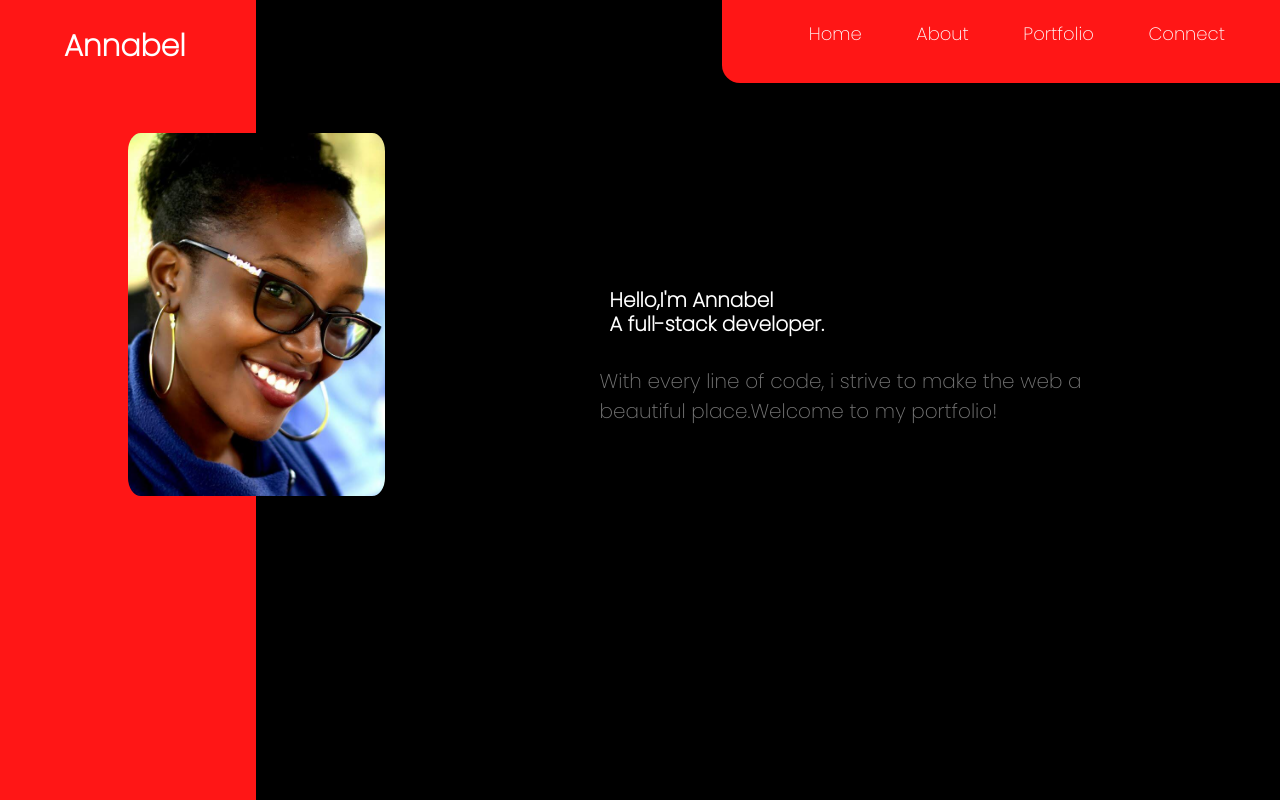
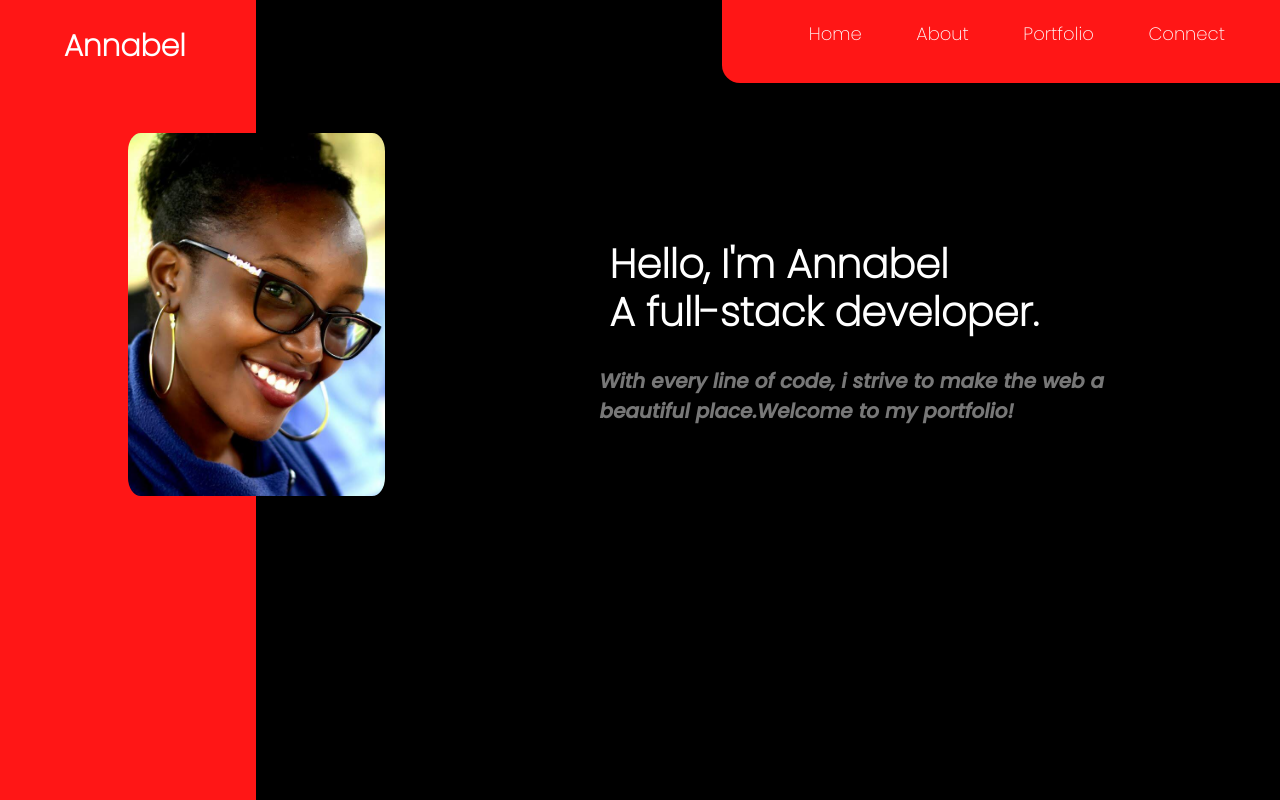
Before and after one commit to AnnabelNkir/Portfolio-landing-page, a plain HTML site: page index.html in a window 1280 px wide. Drawn offline with Linux system fonts and the light colour scheme.

Commit message:
Add em tag on the paragraph

```diff
--- a/index.html
+++ b/index.html
@@ -35,8 +35,8 @@
                  <img src="/Portfolio Images/img4.png">
                 </div>
                 <div class="right-col">
-                    <h1>Hello,I'm Annabel <br>A full-stack developer.</h1>
-                    <p>With every line of code, i strive to make the web a beautiful place.Welcome to my portfolio!</p>
+                    <h1>Hello, I'm Annabel <br>A full-stack developer.</h1>
+                    <p><em>With every line of code, i strive to make the web a beautiful place.Welcome to my portfolio!</em></p>
                 </div>
             </div>
 
--- a/style.css
+++ b/style.css
@@ -75,7 +75,7 @@ nav{
 filter: grayscale(1);
 }
 .right-col h1{
-    font-size: 20px;
+    font-size: 40px;
     font-weight: 600;
     padding: 10px;
 }
@@ -83,4 +83,5 @@ filter: grayscale(1);
     color: #777;
     margin: 20px 0 70px;
     font-size: 20px;
+    font-weight: bold;
 }
```
